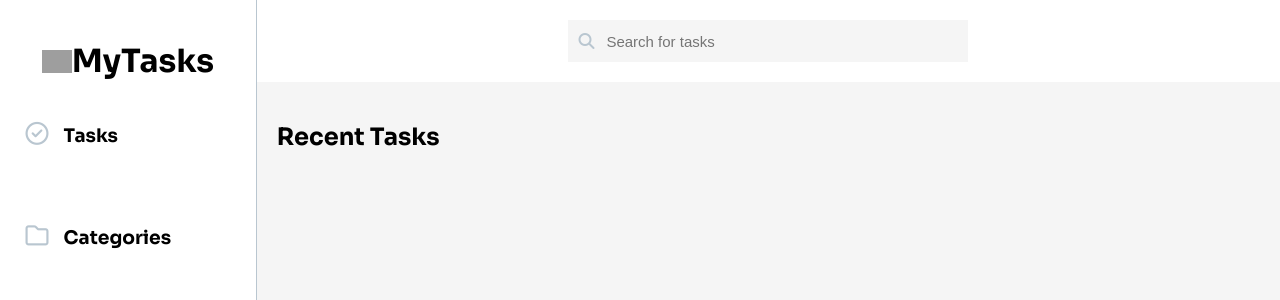
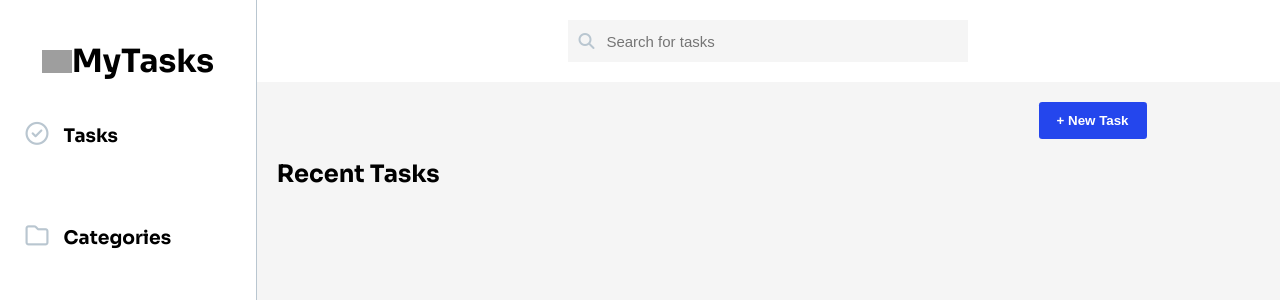
Before and after one commit to mussiefitsum/MyTasks, a React (Create React App) app in the folder client/: page / in a window 1280 px wide. Shown: the top 300 px of the page. Built offline with nearby package versions, Linux system fonts and the light colour scheme; grey boxes are pictures that could not be loaded.

Commit message:
working on task from

```diff
--- /dev/null
+++ b/client/src/components/Form.css
@@ -0,0 +1,15 @@
+.Form {
+    position: fixed;
+    z-index: 1;
+    width: 100%;
+    height: 100%;
+    background-color: rgba(0, 0, 0, 0.25);
+    left: 0;
+    right: 0;
+    top: 0;
+    bottom: 0;
+}
+
+.Form-content {
+    background-color: #969CBA
+}
--- /dev/null
+++ b/client/src/components/Form.js
@@ -0,0 +1,31 @@
+import './Form.css'
+
+function Form({ toggleForm }) {
+    return (
+        <div className="Form">
+            <div className="Form-content">
+                <div className="Form-cancel">
+                    <i onClick={toggleForm} className="fas fa-times-circle"></i>
+                </div>
+                <div className="Form-group">
+                    <label htmlFor="task">Task</label>
+                    <br />
+                    <input id="task" name="task" type="text" className="Form-input" placeholder="Enter your task" required />
+                </div>
+                <div className="Form-group">
+                    <label htmlFor="description">Description</label>
+                    <br />
+                    <textarea id="description" name="description" className="Form-description">Enter your task description</textarea>
+                </div>
+                <div className="Form-group">
+                    <label htmlFor="category">Category</label>
+                    <br />
+                    <input id="category" name="category" type="text" className="Form-input" />
+                </div>
+                <button className="Form-button">Create Task</button>
+            </div>
+        </div>
+    )
+}
+
+export default Form;
--- a/client/src/components/RecentTasks.js
+++ b/client/src/components/RecentTasks.js
@@ -1,6 +1,10 @@
 
 function RecentTasks() {
-    return <h2>Recent Tasks</h2>
+    return (
+        <div className="RecentTasks">
+            <h2>Recent Tasks</h2>
+        </div>
+    )
 }
 
 export default RecentTasks;
--- a/client/src/components/Tasks.css
+++ b/client/src/components/Tasks.css
@@ -1,3 +1,17 @@
 .Tasks-container {
+    display: flex;
+    flex-direction: column;
     padding: 20px;
+    width: 85%;
 }
+
+.Tasks-button {
+    background-color: #2446ed;
+    color: white;
+    font-weight: 600;
+    border: none;
+    border-radius: .2rem;
+    padding: 11px 18px;
+    align-self: flex-end;
+    cursor: pointer;
+}
--- a/client/src/components/Tasks.js
+++ b/client/src/components/Tasks.js
@@ -1,19 +1,25 @@
 import Navbar from './Navbar';
 import RecentTasks from './RecentTasks';
-import { Routes, Route } from 'react-router-dom'
-import './Tasks.css'
+import Form from './Form';
+import { Routes, Route } from 'react-router-dom';
+import React, { useState } from 'react';
+import './Tasks.css';
 
 function Tasks() {
+    const [taskForm, setForm] = useState(false);
+    const toggleForm = () => {
+        setForm(!taskForm);
+    }
     return (
         <div className="Tasks">
             <Navbar />
             <div className="Tasks-container">
+                <button className="Tasks-button" onClick={toggleForm}>+ New Task</button>
                 <Routes>
-                    <Route path="/" element={<RecentTasks />}>
-
-                    </Route>
+                    <Route path="/" element={<RecentTasks />} />
                 </Routes>
             </div>
+            {taskForm ? <Form toggleForm={toggleForm} /> : null}
         </div>
     )
 }
```
